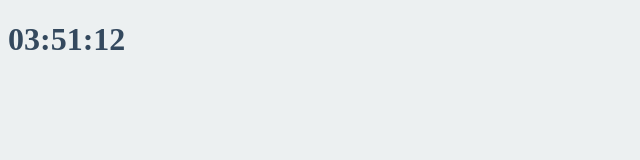
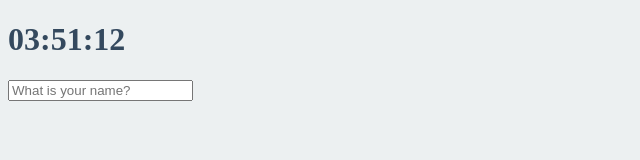
Before and after one commit to lgylgy1919/momentum_portfolio, a plain HTML site: page index.html in a window 1280 px wide. Shown: the whole page, without its empty margins (0-640 px from the left). Drawn offline with Linux system fonts and the light colour scheme.

Commit message:
Saving User Name

```diff
--- /dev/null
+++ b/greeting.js
@@ -0,0 +1,44 @@
+const form = document.querySelector(".js-form"),
+input = form.querySelector("input"),
+greeting = document.querySelector(".js-greetings");
+
+const USER_LS = "currentUser",
+SHOWING_CN = "showing";
+
+
+function saveName(text){
+    localStorage.setItem(USER_LS, text);
+}
+
+function handleSubmit(event){
+    event.preventDefault();
+    const currentValue = input.value;
+    paintGreeting(currentValue);
+    saveName(currentValue);
+}
+
+function askForName(){
+    form.classList.add(SHOWING_CN);
+    form.addEventListener("submit", handleSubmit)
+}
+
+function paintGreeting(text){
+    form.classList.remove(SHOWING_CN);
+    greeting.classList.add(SHOWING_CN);
+    greeting.innerText = `Hello ${text}`;
+}
+
+function loadName(){
+    const currentUser = localStorage.getItem(USER_LS);
+    if(currentUser === null){
+        askForName()
+    }else{
+        paintGreeting(currentUser);
+    }
+}
+
+function init(){
+    loadName();
+}
+
+init()
--- a/index.css
+++ b/index.css
@@ -6,7 +6,19 @@ body {
   cursor: pointer;
 }
 
-h1 {
+body {
   color: #34495e;
-  transition: color 0.5s ease-in-out;
 }
+
+.clicked {
+  color: #7f8c8d;
+}
+
+.form,
+.greetings {
+  display: none;
+}
+
+.showing {
+  display: block;
+}
--- a/index.html
+++ b/index.html
@@ -11,6 +11,11 @@
     <div class="js-clock">
         <h1>00:00</h1>
     </div>
+    <form class="js-form form">
+        <input type="text" placeholder="What is your name?">
+    </form>
+    <h4 class="js-greetings greetings"></h4>
     <script src="clock.js"></script>
+    <script src="greeting.js"></script>
 </body>
 </html>
```
